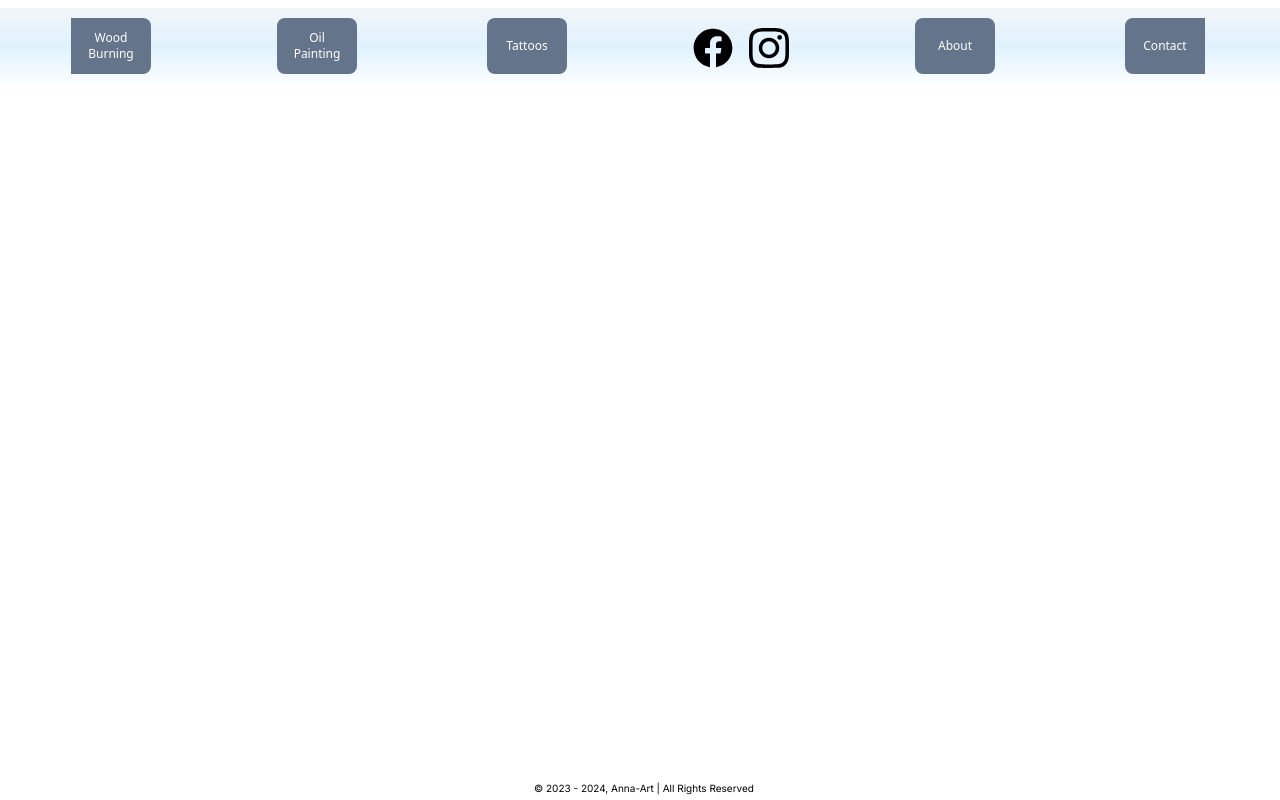
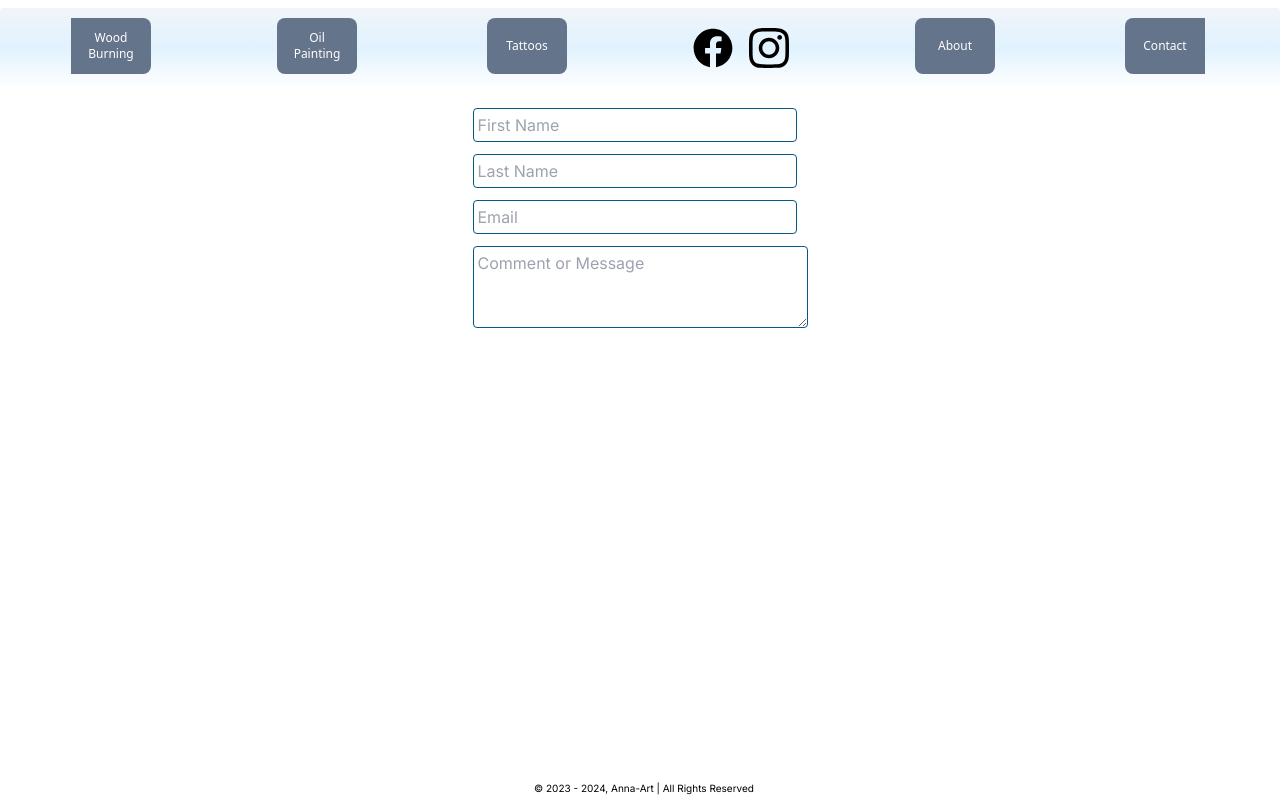
Before and after one commit to dannynow6/anna-art-portfolio-app, a Next.js app: page /contact in a window 1280 px wide. Built offline with nearby package versions, Linux system fonts and the light colour scheme.

Commit message:
started a basic contact form component

```diff
--- a/app/contact/page.js
+++ b/app/contact/page.js
@@ -2,11 +2,13 @@
 import React from 'react'
 import BtnSection from '@/components/Home/BtnSection'
 import Footer from '@/components/Home/Footer'
+import Commission from '@/components/Contact/Commission'
 
 const page = () => {
   return (
     <>
       <BtnSection />
+      <Commission />
       <Footer />
     </>
   )
--- a/components/Contact/Commission.jsx
+++ b/components/Contact/Commission.jsx
@@ -1 +1,65 @@
-import React from 'react';
+import React from 'react'
+
+const Commission = () => {
+  return (
+    <div className='md:container md:mx-auto'>
+      <div className='flex justify-center'>
+        <form className='text-slate-500 my-3'>
+          <fieldset className='mb-3'>
+            <input
+              type='text'
+              name='first-name'
+              id='first-name'
+              required
+              minlength='2'
+              maxlength='25'
+              size='28'
+              placeholder='First Name'
+              className='p-1 text-slate-700 border border-sky-800 rounded hover:border-blue-300'
+            />
+          </fieldset>
+          <fieldset className='mb-3'>
+            <input
+              type='text'
+              name='last-name'
+              id='last-name'
+              required
+              minlength='2'
+              maxlength='25'
+              size='28'
+              placeholder='Last Name'
+              className='p-1 text-slate-700 border border-sky-800 rounded hover:border-blue-300'
+            />
+          </fieldset>
+          <fieldset className='mb-3'>
+            <input
+              type='email'
+              name='email'
+              id='email'
+              required
+              minlength='2'
+              maxlength='25'
+              size='28'
+              placeholder='Email'
+              className='p-1 text-slate-700 border border-sky-800 rounded hover:border-blue-300'
+            />
+          </fieldset>
+          <fieldset className='mb-3'>
+            <textarea
+              name='comment'
+              id='comment'
+              required
+              rows='3'
+              cols='31'
+              maxLength={400}
+              placeholder='Comment or Message'
+              className='p-1 text-slate-700 border border-sky-800 rounded hover:border-blue-300'
+            ></textarea>
+          </fieldset>
+        </form>
+      </div>
+    </div>
+  )
+}
+
+export default Commission
```
